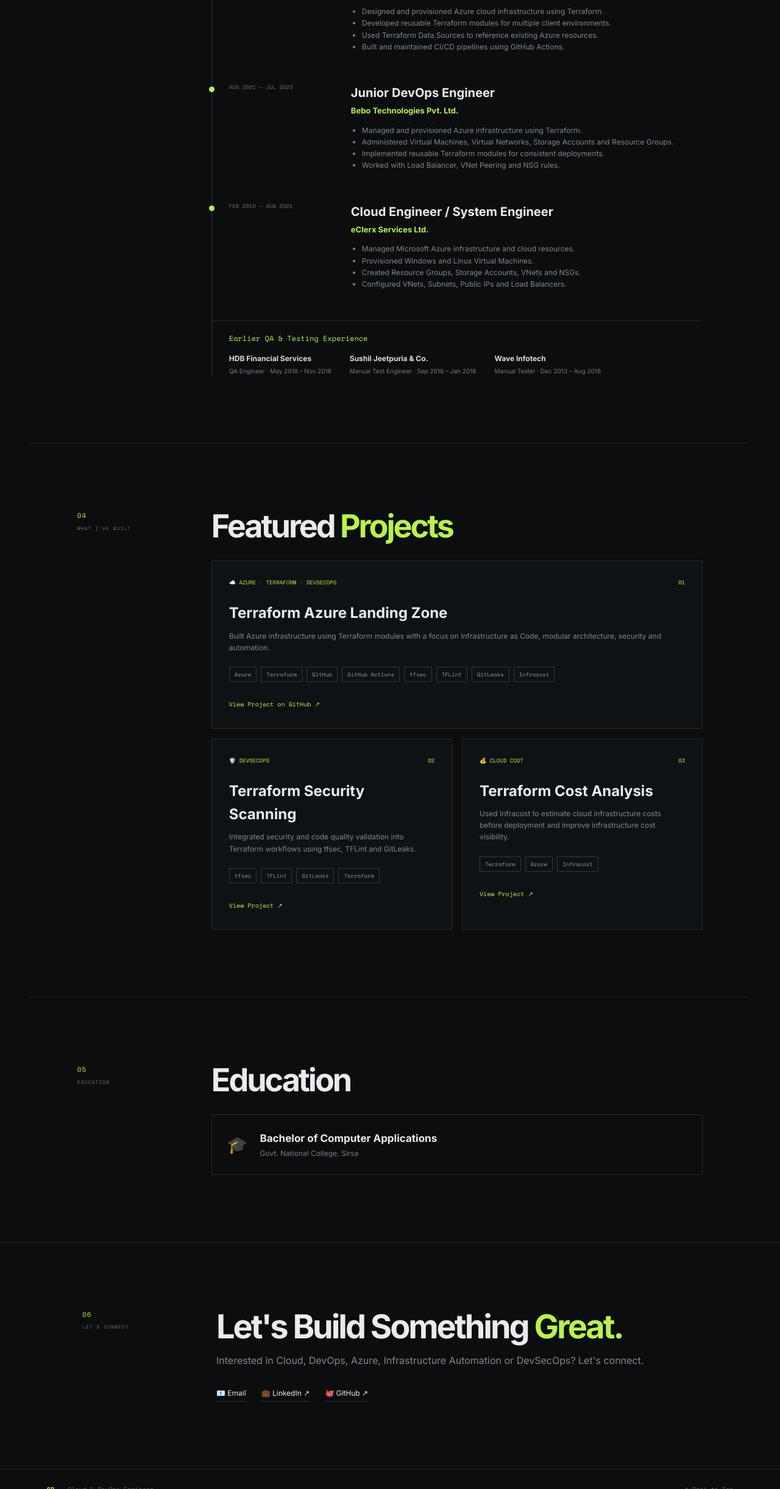
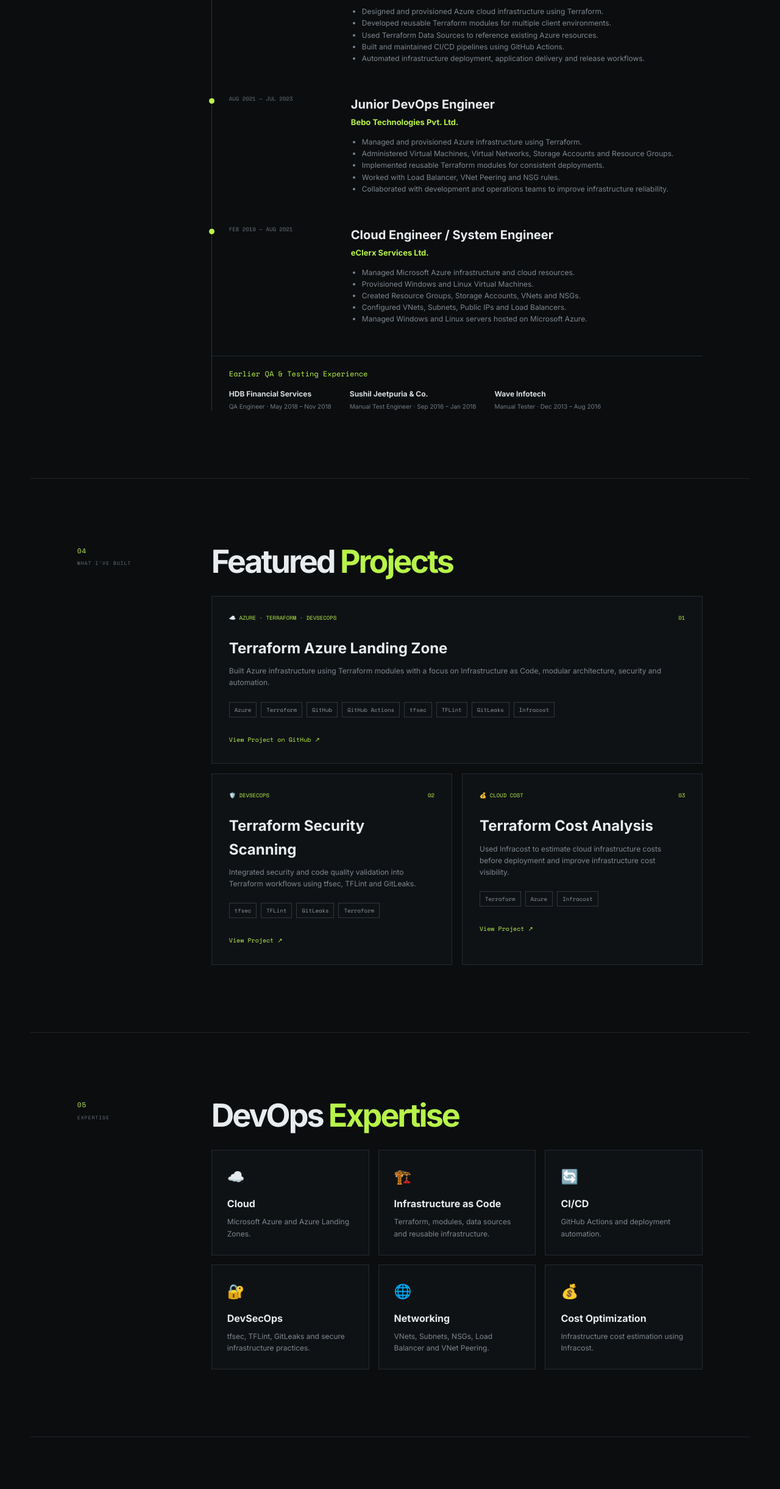
Before and after one commit to ShwetaChawla23/ShwetaChawla23, a plain HTML site: page index.html in a window 1280 px wide. Shown: the part 2366-4807 px from the top of the page at 61% size. Drawn offline with nearby package versions, Linux system fonts and the light colour scheme.

Commit message:
index updated

```diff
--- a/index.html
+++ b/index.html
@@ -26,7 +26,9 @@
 
     <header class="navbar">
 
-        <a href="#home" class="logo">SR<span>.</span></a>
+        <a href="#home" class="logo">
+            SR<span>.</span>
+        </a>
 
         <nav>
             <a href="#about">About</a>
@@ -90,7 +92,7 @@
         </div>
 
 
-        <!-- TERMINAL -->
+        <!-- ================= TERMINAL ================= -->
 
         <div class="terminal">
 
@@ -157,7 +159,6 @@
     </section>
 
 
-
     <!-- ================= ABOUT ================= -->
 
     <section id="about" class="section">
@@ -221,7 +222,6 @@
         </div>
 
     </section>
-
 
 
     <!-- ================= SKILLS ================= -->
@@ -338,7 +338,6 @@
     </section>
 
 
-
     <!-- ================= EXPERIENCE ================= -->
 
     <section id="experience" class="section">
@@ -360,7 +359,7 @@
             <div class="timeline">
 
 
-                <!-- JOB 1 -->
+                <!-- ALOHOMORA -->
 
                 <div class="job">
 
@@ -371,7 +370,7 @@
                     <div class="job-details">
 
                         <h3>
-                            DevOps Engineer
+                            Cloud & DevOps Engineer
                         </h3>
 
                         <h4>
@@ -400,6 +399,11 @@
                                 using GitHub Actions.
                             </li>
 
+                            <li>
+                                Automated infrastructure deployment,
+                                application delivery and release workflows.
+                            </li>
+
                         </ul>
 
                     </div>
@@ -407,8 +411,7 @@
                 </div>
 
 
-
-                <!-- JOB 2 -->
+                <!-- BEBO -->
 
                 <div class="job">
 
@@ -449,6 +452,12 @@
                                 VNet Peering and NSG rules.
                             </li>
 
+                            <li>
+                                Collaborated with development and
+                                operations teams to improve
+                                infrastructure reliability.
+                            </li>
+
                         </ul>
 
                     </div>
@@ -456,8 +465,7 @@
                 </div>
 
 
-
-                <!-- JOB 3 -->
+                <!-- ECLERX -->
 
                 <div class="job">
 
@@ -497,6 +505,11 @@
                                 Public IPs and Load Balancers.
                             </li>
 
+                            <li>
+                                Managed Windows and Linux servers
+                                hosted on Microsoft Azure.
+                            </li>
+
                         </ul>
 
                     </div>
@@ -515,34 +528,43 @@
                     <div class="earlier-grid">
 
                         <div>
+
                             <strong>
                                 HDB Financial Services
                             </strong>
+
                             <p>
                                 QA Engineer · May 2018 – Nov 2018
                             </p>
+
                         </div>
 
 
                         <div>
+
                             <strong>
                                 Sushil Jeetpuria & Co.
                             </strong>
+
                             <p>
                                 Manual Test Engineer ·
                                 Sep 2016 – Jan 2018
                             </p>
+
                         </div>
 
 
                         <div>
+
                             <strong>
                                 Wave Infotech
                             </strong>
+
                             <p>
                                 Manual Tester ·
                                 Dec 2013 – Aug 2016
                             </p>
+
                         </div>
 
                     </div>
@@ -554,7 +576,6 @@
         </div>
 
     </section>
-
 
 
     <!-- ================= PROJECTS ================= -->
@@ -624,17 +645,18 @@
                     </div>
 
 
-                    <!-- CHANGE THIS LINK -->
+                    <!-- ACTUAL PROJECT REPOSITORY -->
 
-                    <a href="https://github.com/YOUR_USERNAME/YOUR_REPOSITORY"
-                       target="_blank">
+                    <a
+                        href="https://github.com/ShwetaChawla23/cloud-devops-projects"
+                        target="_blank"
+                        rel="noopener noreferrer">
 
                         View Project on GitHub ↗
 
                     </a>
 
                 </div>
-
 
 
                 <!-- PROJECT 2 -->
@@ -678,15 +700,18 @@
                     </div>
 
 
-                    <a href="https://github.com/YOUR_USERNAME/YOUR_REPOSITORY"
-                       target="_blank">
+                    <!-- SAME PROJECT REPOSITORY -->
+
+                    <a
+                        href="https://github.com/ShwetaChawla23/cloud-devops-projects"
+                        target="_blank"
+                        rel="noopener noreferrer">
 
                         View Project ↗
 
                     </a>
 
                 </div>
-
 
 
                 <!-- PROJECT 3 -->
@@ -729,8 +754,12 @@
                     </div>
 
 
-                    <a href="https://github.com/YOUR_USERNAME/YOUR_REPOSITORY"
-                       target="_blank">
+                    <!-- SAME PROJECT REPOSITORY -->
+
+                    <a
+                        href="https://github.com/ShwetaChawla23/cloud-devops-projects"
+                        target="_blank"
+                        rel="noopener noreferrer">
 
                         View Project ↗
 
@@ -746,13 +775,144 @@
     </section>
 
 
+    <!-- ================= DEVOPS EXPERTISE ================= -->
+
+    <section class="section">
+
+        <div class="section-number">
+            05
+            <small>EXPERTISE</small>
+        </div>
+
+
+        <div class="section-content">
+
+            <h2>
+                DevOps
+                <span>Expertise</span>
+            </h2>
+
+
+            <div class="skills-grid">
+
+                <div class="skill-card">
+
+                    <div class="skill-icon">
+                        ☁️
+                    </div>
+
+                    <h3>
+                        Cloud
+                    </h3>
+
+                    <p>
+                        Microsoft Azure and Azure Landing Zones.
+                    </p>
+
+                </div>
+
+
+                <div class="skill-card">
+
+                    <div class="skill-icon">
+                        🏗️
+                    </div>
+
+                    <h3>
+                        Infrastructure as Code
+                    </h3>
+
+                    <p>
+                        Terraform, modules, data sources and
+                        reusable infrastructure.
+                    </p>
+
+                </div>
+
+
+                <div class="skill-card">
+
+                    <div class="skill-icon">
+                        🔄
+                    </div>
+
+                    <h3>
+                        CI/CD
+                    </h3>
+
+                    <p>
+                        GitHub Actions and deployment automation.
+                    </p>
+
+                </div>
+
+
+                <div class="skill-card">
+
+                    <div class="skill-icon">
+                        🔐
+                    </div>
+
+                    <h3>
+                        DevSecOps
+                    </h3>
+
+                    <p>
+                        tfsec, TFLint, GitLeaks and secure
+                        infrastructure practices.
+                    </p>
+
+                </div>
+
+
+                <div class="skill-card">
+
+                    <div class="skill-icon">
+                        🌐
+                    </div>
+
+                    <h3>
+                        Networking
+                    </h3>
+
+                    <p>
+                        VNets, Subnets, NSGs, Load Balancer
+                        and VNet Peering.
+                    </p>
+
+                </div>
+
+
+                <div class="skill-card">
+
+                    <div class="skill-icon">
+                        💰
+                    </div>
+
+                    <h3>
+                        Cost Optimization
+                    </h3>
+
+                    <p>
+                        Infrastructure cost estimation using
+                        Infracost.
+                    </p>
+
+                </div>
+
+            </div>
+
+        </div>
+
+    </section>
+
 
     <!-- ================= EDUCATION ================= -->
 
     <section class="section">
 
         <div class="section-number">
-            05
+            06
             <small>EDUCATION</small>
         </div>
 
@@ -789,7 +949,6 @@
     </section>
 
 
-
     <!-- ================= CONTACT ================= -->
 
     <section id="contact" class="contact">
@@ -797,7 +956,7 @@
         <div class="contact-inner">
 
             <div class="section-number">
-                06
+                07
                 <small>LET'S CONNECT</small>
             </div>
 
@@ -821,25 +980,35 @@
 
                 <div class="contact-links">
 
-                    <a href="mailto:shwetachawla023@gmail.com">
+
+                    <!-- EMAIL -->
+
+                    <a
+                        href="mailto:shwetachawla023@gmail.com">
+
                         📧 Email
+
                     </a>
 
 
+                    <!-- LINKEDIN -->
+
                     <a
                         href="https://www.linkedin.com/in/shweta-chawla-a64714209/"
-                        target="_blank">
+                        target="_blank"
+                        rel="noopener noreferrer">
 
                         💼 LinkedIn ↗
 
                     </a>
 
 
-                    <!-- CHANGE THIS LINK -->
+                    <!-- ACTUAL GITHUB PROFILE -->
 
                     <a
-                        href="https://github.com/YOUR_USERNAME"
-                        target="_blank">
+                        href="https://github.com/ShwetaChawla23"
+                        target="_blank"
+                        rel="noopener noreferrer">
 
                         🐙 GitHub ↗
 
@@ -854,15 +1023,20 @@
     </section>
 
 
-
     <!-- ================= FOOTER ================= -->
 
     <footer>
 
         <div>
-            <strong>SR<span>.</span></strong>
+
+            <strong>
+                SR<span>.</span>
+            </strong>
+
             Cloud & DevOps Engineer
+
         </div>
+
 
         <a href="#home">
             ↑ Back to Top
@@ -871,6 +1045,8 @@
     </footer>
 
 
+    <!-- ================= JAVASCRIPT ================= -->
+
     <script src="script.js"></script>
 
 </body>
```
